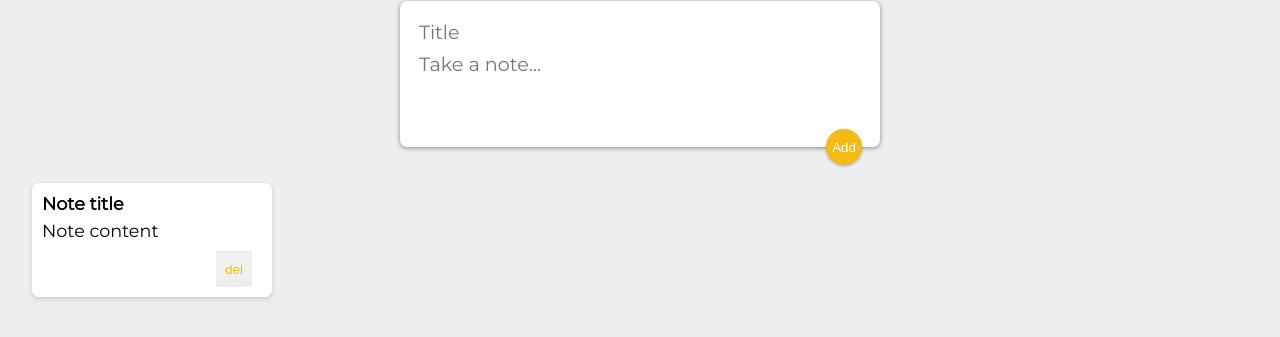
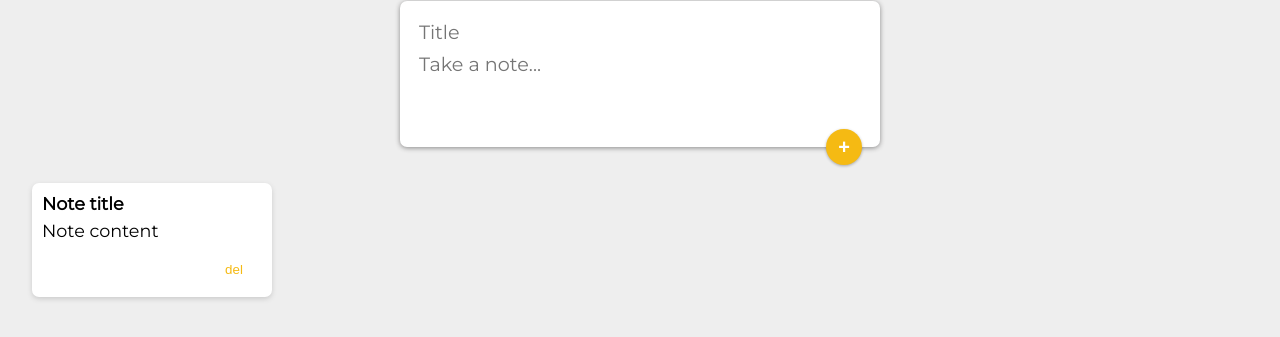
Before and after one commit to veersheth/keeper-app, a React (Create React App) app: page / in a window 1280 px wide. Shown: the part 98-435 px from the top of the page. Built offline with nearby package versions, Linux system fonts and the light colour scheme; a web font is replaced by a local one.

Commit message:
pass note to app component

```diff
--- a/public/styles.css
+++ b/public/styles.css
@@ -65,6 +65,7 @@ footer p {
   height: 36px;
   cursor: pointer;
   outline: none;
+  background-color: rgba(204, 204, 204, 0);
 }
 
 form {
--- a/src/components/App.jsx
+++ b/src/components/App.jsx
@@ -6,10 +6,15 @@ import Note from "./Note";
 import CreateArea from "./CreateArea";
 
 function App() {
+
+  function addNote(noteTitle, noteContent) {
+    console.log(noteContent);
+  }
+
   return (
     <div>
       <Header />
-      <CreateArea />
+      <CreateArea addNote={addNote}/>
       <Note key={1} title="Note title" content="Note content" />
       <Footer />
     </div>
--- a/src/components/CreateArea.jsx
+++ b/src/components/CreateArea.jsx
@@ -1,12 +1,36 @@
-import React from "react";
+import React, { useState } from "react";
 
-function CreateArea() {
+function CreateArea(props) {
+
+  const [title, setTitle] = useState("")
+  const [content, setContent] = useState("")
+
+  function submitNote(event) {
+    props.addNote(title, content)
+    event.preventDefault()
+  }
+
   return (
     <div>
       <form>
-        <input name="title" placeholder="Title" />
-        <textarea name="content" placeholder="Take a note..." rows="3" />
-        <button>Add</button>
+        <input
+           name="title"
+           placeholder="Title"
+           value={title}
+           onChange={(event) => setTitle(event.target.value)}
+        />
+
+        <textarea
+          name="content"
+          placeholder="Take a note..."
+          rows="3"
+          value={content}
+          onChange={(event) => setContent(event.target.value)}
+        />
+
+        <button
+          onClick={submitNote}
+        ><h2>+</h2></button>
       </form>
     </div>
   );
--- a/src/index.js
+++ b/src/index.js
@@ -9,7 +9,7 @@ ReactDOM.render(
 )
 
 //1. Implement the add note functionality.
-//- Create a constant that keeps track of the title and content.
+//-   DONE  Create a constant that keeps track of the title and content.
 //- Pass the new note back to the App.
 //- Add new note to an array.
 //- Take array and render seperate Note components for each item.
```
